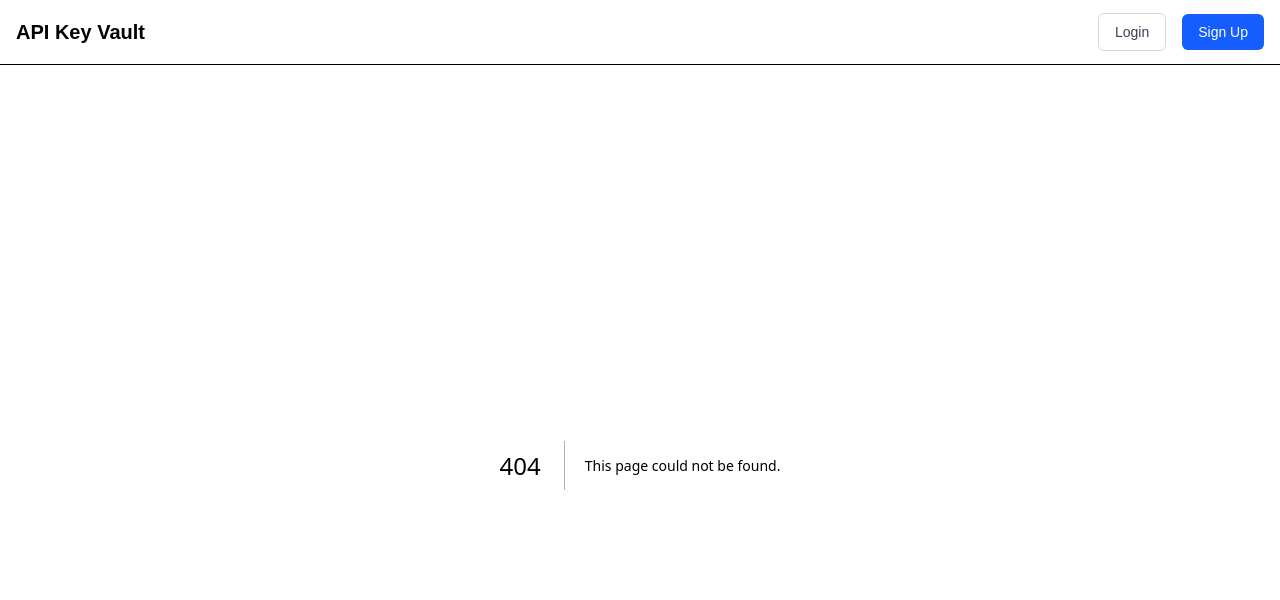
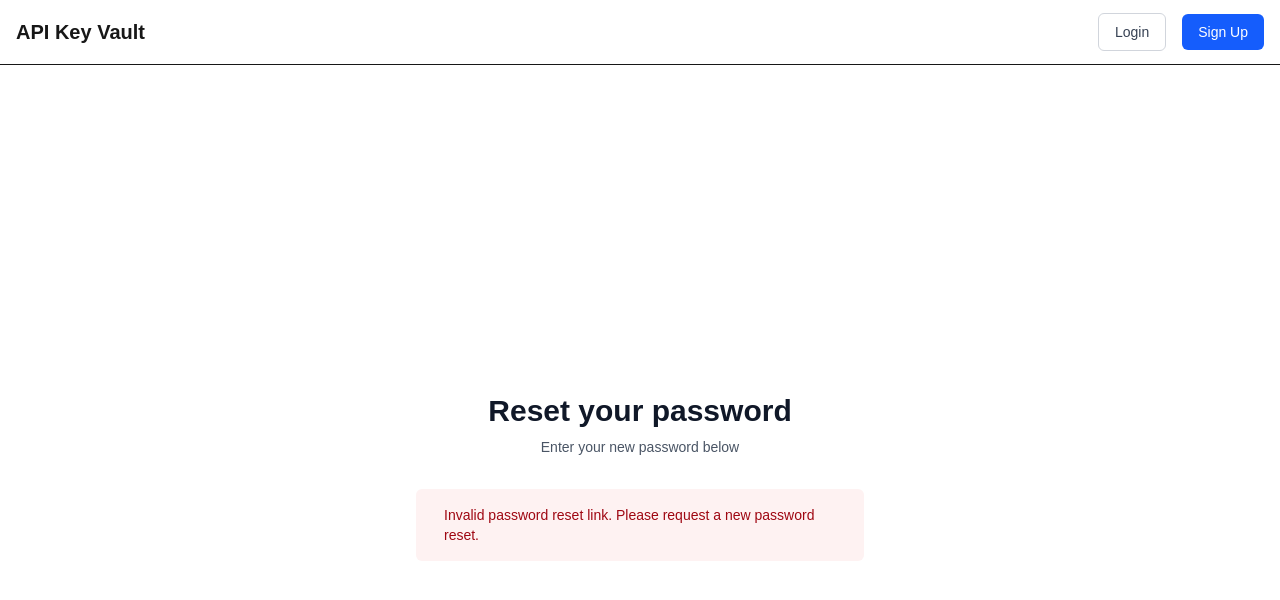
Before and after one commit to A-Shalchian/api-key-vault, a Next.js app: page /reset-password in a window 1280 px wide. Before the commit this address had no page. Shown: the top 600 px of the page. Built offline with nearby package versions, Linux system fonts and the light colour scheme; no server answers.

Commit message:
reset pass page initialized

```diff
--- /dev/null
+++ b/app/reset-password/page.tsx
@@ -0,0 +1,152 @@
+"use client";
+
+import { useState, useEffect } from 'react';
+import { useRouter } from 'next/navigation';
+import { supabase } from '@/lib/supabase';
+
+export default function ResetPasswordPage() {
+  const router = useRouter();
+  const [password, setPassword] = useState('');
+  const [confirmPassword, setConfirmPassword] = useState('');
+  const [isLoading, setIsLoading] = useState(false);
+  const [error, setError] = useState<string | null>(null);
+  const [message, setMessage] = useState<string | null>(null);
+  const [hashPresent, setHashPresent] = useState(false);
+
+  useEffect(() => {
+    const hash = window.location.hash;
+    setHashPresent(!!hash);
+
+    if (!hash) {
+      setError('Invalid password reset link. Please request a new password reset.');
+    }
+  }, []);
+
+  const handleResetPassword = async (e: React.FormEvent) => {
+    e.preventDefault();
+    setError(null);
+    setIsLoading(true);
+
+    if (!password || !confirmPassword) {
+      setError('Both fields are required');
+      setIsLoading(false);
+      return;
+    }
+
+    if (password !== confirmPassword) {
+      setError('Passwords do not match');
+      setIsLoading(false);
+      return;
+    }
+
+    if (password.length < 6) {
+      setError('Password must be at least 6 characters');
+      setIsLoading(false);
+      return;
+    }
+
+    try {
+      const { error: resetError } = await supabase.auth.updateUser({
+        password: password
+      });
+
+      if (resetError) throw resetError;
+
+      setMessage('Password has been reset successfully');
+
+      setTimeout(() => {
+        router.push('/login');
+      }, 2000);
+
+    } catch (err: unknown) {
+      console.error('Password reset error:', err);
+      setError(err instanceof Error ? err.message : 'Failed to reset password');
+    } finally {
+      setIsLoading(false);
+    }
+  };
+
+  return (
+    <div className="flex min-h-screen flex-col items-center justify-center py-12 px-4 sm:px-6 lg:px-8">
+      <div className="w-full max-w-md space-y-8">
+        <div>
+          <h2 className="mt-6 text-center text-3xl font-extrabold text-gray-900">
+            Reset your password
+          </h2>
+          <p className="mt-2 text-center text-sm text-gray-600">
+            Enter your new password below
+          </p>
+        </div>
+
+        {error && (
+          <div className="rounded-md bg-red-50 p-4">
+            <div className="flex">
+              <div className="ml-3">
+                <h3 className="text-sm font-medium text-red-800">{error}</h3>
+              </div>
+            </div>
+          </div>
+        )}
+
+        {message && (
+          <div className="rounded-md bg-green-50 p-4">
+            <div className="flex">
+              <div className="ml-3">
+                <h3 className="text-sm font-medium text-green-800">{message}</h3>
+              </div>
+            </div>
+          </div>
+        )}
+
+        {hashPresent && (
+          <form className="mt-8 space-y-6" onSubmit={handleResetPassword}>
+            <div className="-space-y-px rounded-md shadow-sm">
+              <div>
+                <label htmlFor="password" className="sr-only">
+                  New Password
+                </label>
+                <input
+                  id="password"
+                  name="password"
+                  type="password"
+                  autoComplete="new-password"
+                  required
+                  value={password}
+                  onChange={(e) => setPassword(e.target.value)}
+                  className="relative block w-full rounded-t-md border-0 py-1.5 px-3 text-gray-900 ring-1 ring-inset ring-gray-300 placeholder:text-gray-400 focus:z-10 focus:ring-2 focus:ring-inset focus:ring-indigo-600 sm:text-sm sm:leading-6"
+                  placeholder="New Password"
+                />
+              </div>
+              <div>
+                <label htmlFor="confirm-password" className="sr-only">
+                  Confirm New Password
+                </label>
+                <input
+                  id="confirm-password"
+                  name="confirmPassword"
+                  type="password"
+                  autoComplete="new-password"
+                  required
+                  value={confirmPassword}
+                  onChange={(e) => setConfirmPassword(e.target.value)}
+                  className="relative block w-full rounded-b-md border-0 py-1.5 px-3 text-gray-900 ring-1 ring-inset ring-gray-300 placeholder:text-gray-400 focus:z-10 focus:ring-2 focus:ring-inset focus:ring-indigo-600 sm:text-sm sm:leading-6"
+                  placeholder="Confirm New Password"
+                />
+              </div>
+            </div>
+
+            <div>
+              <button
+                type="submit"
+                disabled={isLoading}
+                className="group relative flex w-full justify-center rounded-md bg-indigo-600 py-2 px-3 text-sm font-semibold text-white hover:bg-indigo-500 focus-visible:outline focus-visible:outline-offset-2 focus-visible:outline-indigo-600 disabled:bg-indigo-300"
+              >
+                {isLoading ? 'Resetting...' : 'Reset Password'}
+              </button>
+            </div>
+          </form>
+        )}
+      </div>
+    </div>
+  );
+}
```
